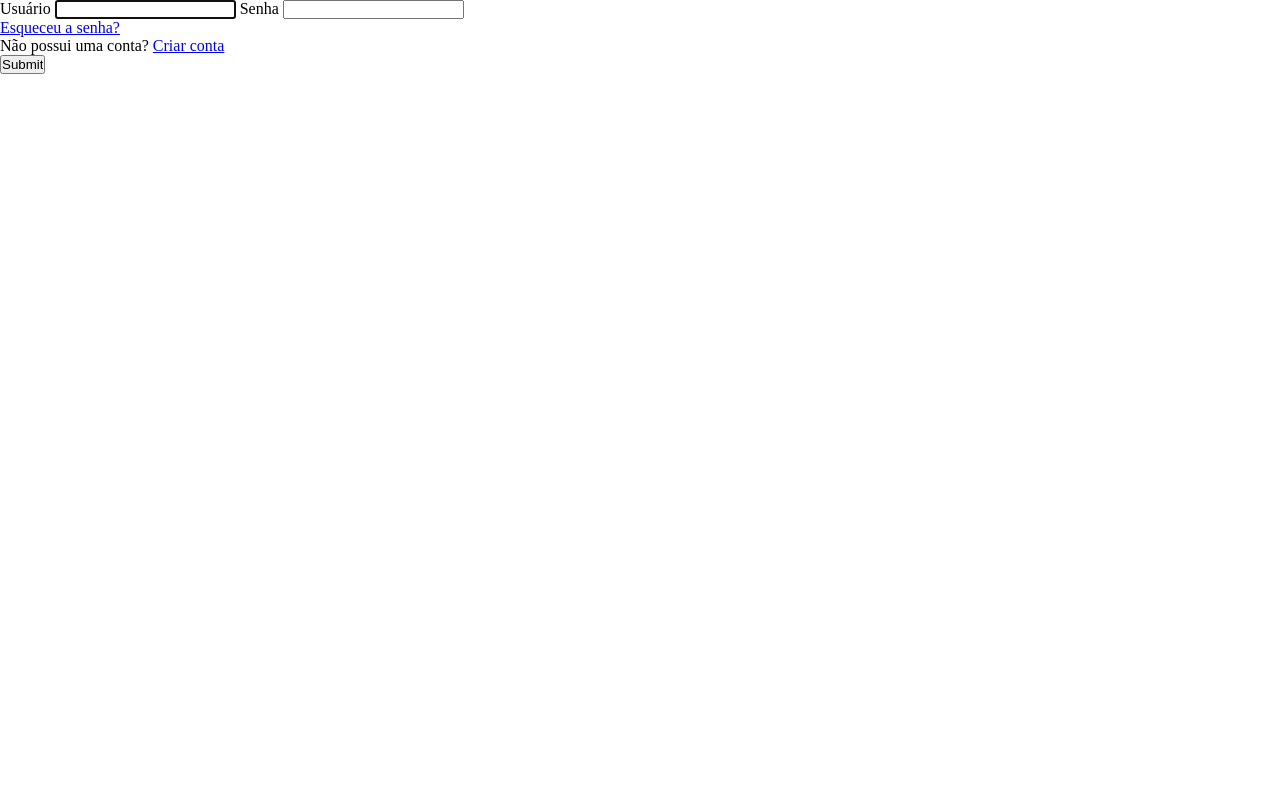
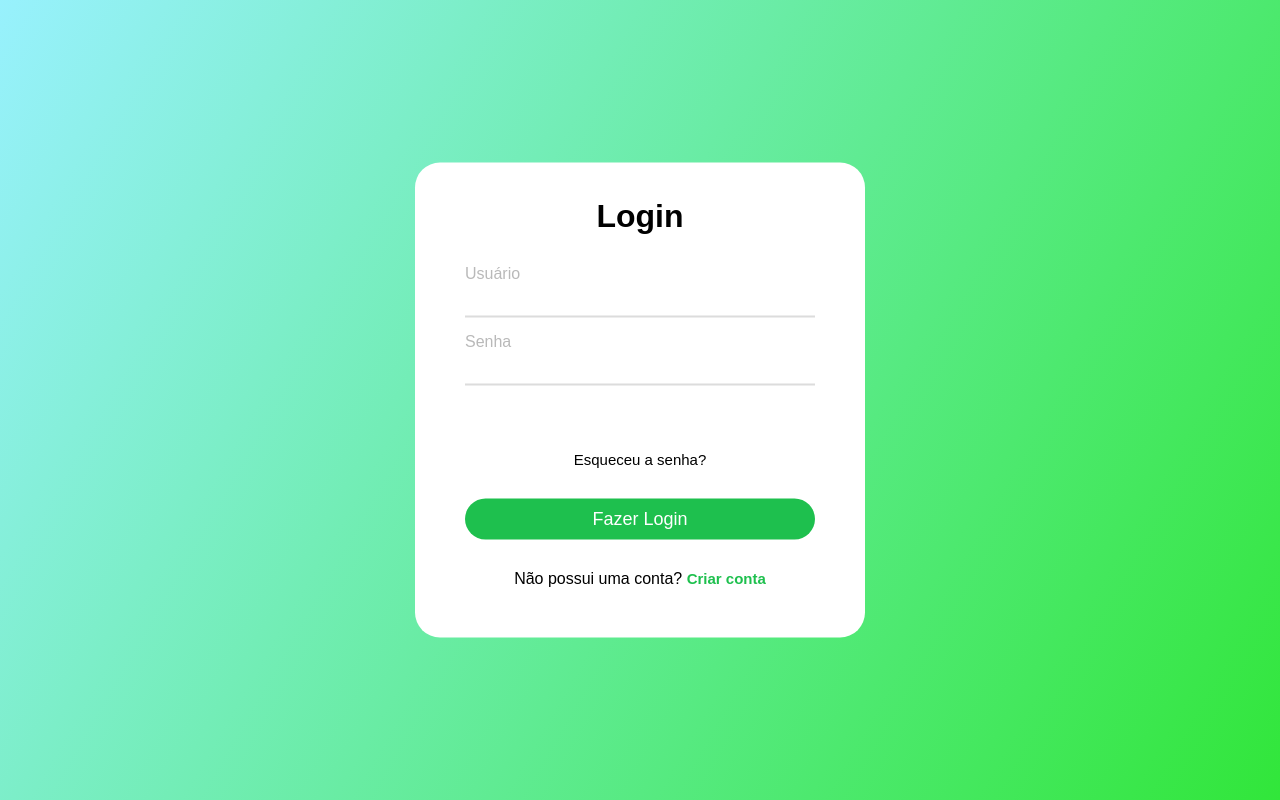
Before and after one commit to arthur-wilson/training-css, a plain HTML site: page form-03/index.html in a window 1280 px wide. Drawn offline with Linux system fonts and the light colour scheme.

Commit message:
stylized login form

```diff
--- a/form-03/index.html
+++ b/form-03/index.html
@@ -9,21 +9,25 @@
 </head>
 <body>
     <form method="post">
-        <label for="userName">Usuário</label>
-        <input type="text" id="username" required autofocus>
+        <h1>Login</h1>
 
-        <label for="userPassword">Senha</label>
-        <input type="password" required>
+        <fieldset>
+            <label for="userName">Usuário</label>
+            <input type="text" id="username" required autofocus>
 
-        <div>
+            <label for="userPassword">Senha</label>
+            <input type="password" id="userPassword" required>
+        </fieldset>
+
+        <div class="center">
             <a href="#">Esqueceu a senha?</a>
         </div>
 
-        <div>
-            Não possui uma conta? <a href="#">Criar conta</a>
+        <input type="submit" value="Fazer Login">
+
+        <div class="center">
+            Não possui uma conta? <a href="#" class="register">Criar conta</a>
         </div>
-
-        <input type="submit">
     </form>
 </body>
 </html>
--- a/form-03/styles/main.css
+++ b/form-03/styles/main.css
@@ -1 +1,78 @@
 @import url("./reset.css");
+
+.center {
+    text-align: center;
+}
+
+body {
+    font-family: sans-serif;
+    min-height: 100vh;
+    background-image: linear-gradient(120deg, rgb(152, 241, 253), rgb(49, 230, 58));
+    background-repeat: no-repeat;
+}
+
+form {
+    background-color: #fff;
+    padding: 35px 50px 50px;
+    width: 450px;
+    height: auto;
+    border-radius: 25px;
+    position: absolute;
+    top: 50%;
+    left: 50%;
+    transform: translateY(-50%) translateX(-50%);
+}
+
+form h1 {
+    text-align: center;
+    margin-bottom: 30px;
+}
+
+form a {
+    text-decoration: none;
+    color: #000;
+    font-size: 15px;
+}
+
+.register {
+    color: rgb(30, 192, 78);
+    font-weight: 600;
+}
+
+fieldset {
+    border: none;
+    margin-bottom: 50px;
+}
+
+label {
+    display: block;
+    color: rgb(185, 185, 185);
+    margin-bottom: 5px;
+}
+
+input {
+    display: block;
+    outline: 0;
+    width: 100%;
+    padding: 5px;
+    border: none;
+    border-bottom: 2px solid rgba(185, 185, 185, 0.5);
+    margin-bottom: 15px;
+    font-size: 16px;
+}
+
+input[type=submit] {
+    font-size: 18px;
+    color: #fff;
+    background-color: rgb(30, 192, 78);
+    display: block;
+    padding: 10px 20px;
+    margin: 30px auto;
+    border: none;
+    border-radius: 50px;
+}
+
+input[type=submit]:hover {
+    background-color: rgb(16, 161, 60);
+    cursor: pointer;
+}
```
